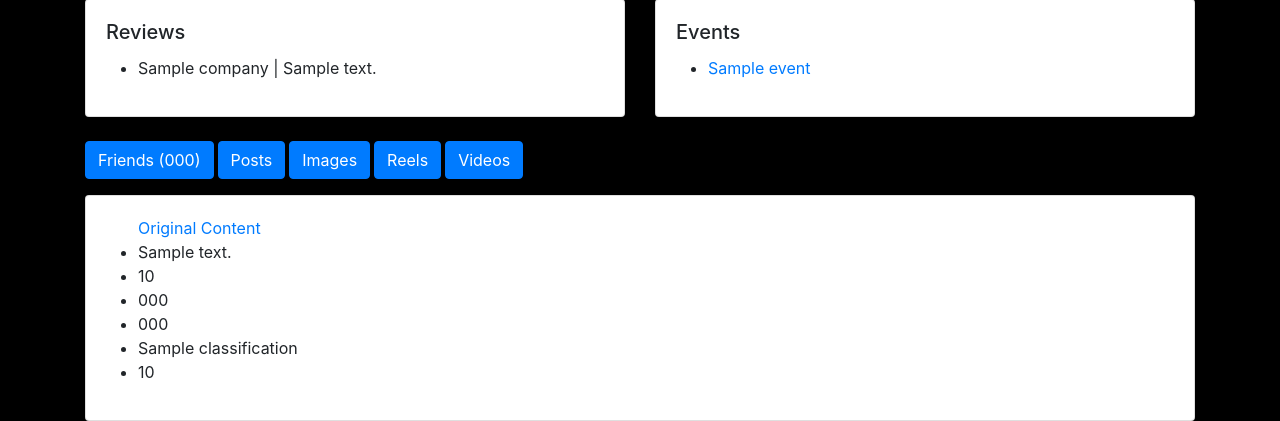
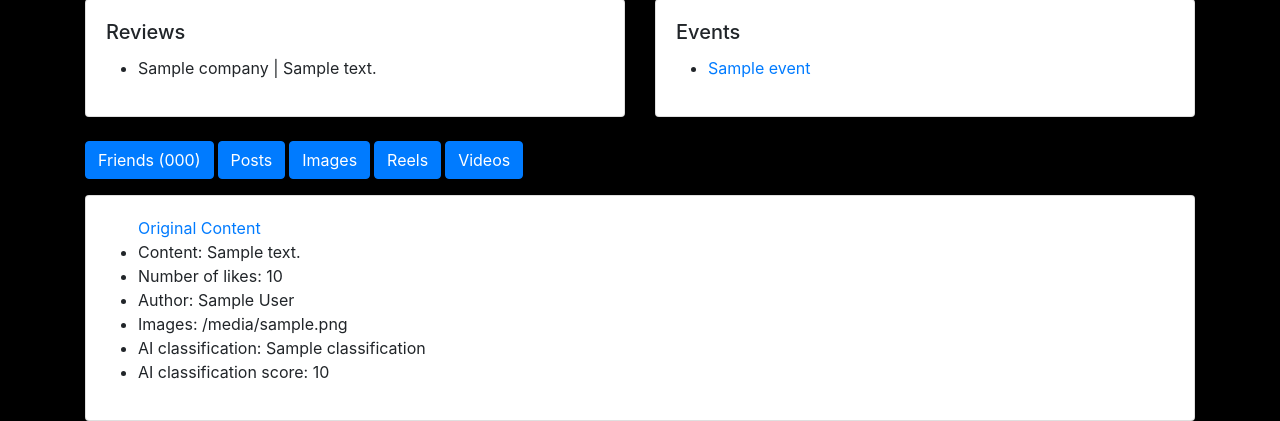
Before and after one commit to DEENUU1/meta-spy, a FastAPI app: template facebookspy/templates/person_detail.html in a window 1280 px wide, after a click on "Posts". Shown: the part 838-1259 px from the top of the page. Run offline with FastAPI, Linux system fonts and the light colour scheme; the template is opened without the code that fills it: most values are stand-ins (such as "Sample title", 1, 10 or a date in 2020); some libraries are stand-ins or nearby versions.

Commit message:
Display Post data in fastapi application (#343)

```diff
--- a/facebookspy/src/server/app.py
+++ b/facebookspy/src/server/app.py
@@ -161,8 +161,8 @@ async def person_detail(
                 "person_id": post.person_id,
                 "content": post.content,
                 "number_of_likes": post.number_of_likes,
-                "number_of_shares": post.number_of_shares,
-                "number_of_comments": post.number_of_comments,
+                "author": post.author,
+                "image_urls": post.image_urls,
                 "scraped": post.scraped,
                 "source": post.source,
                 "classification": post.classification,
--- a/facebookspy/templates/person_detail.html
+++ b/facebookspy/templates/person_detail.html
@@ -203,12 +203,24 @@
           <ul>
             {% for post in person.posts %}
               <a href="{{post.url}}">Original Content</a>
-              <li>{{ post.content }}</li>
-              <li>{{ post.number_of_likes }}</li>
-              <li>{{ post.number_of_shares }}</li>
-              <li>{{ post.number_of_comments }}</li>
-              <li>{{ post.classification }}</li>
-              <li>{{ post.score }}</li>
+              {% if post.content %}
+              <li>Content: {{ post.content }}</li>
+              {% endif %}
+              {% if post.number_of_likes %}
+              <li>Number of likes: {{ post.number_of_likes }}</li>
+              {% endif %}
+              {% if post.author %}
+              <li>Author: {{ post.author}} </li>
+              {% endif %}
+              {% if post.image_url %}
+              <li>Images: {{ post.image_url }}</li>
+              {% endif %}
+              {% if post.classification %}
+              <li>AI classification: {{ post.classification }}</li>
+              {% endif %}
+              {% if post.score %}
+              <li>AI classification score: {{ post.score }}</li>
+              {% endif %}
             {% endfor %}
           </ul>
       </div>
```
Also changed, not shown: facebookspy/src/server/schemas.py (+4 -4 lines).
